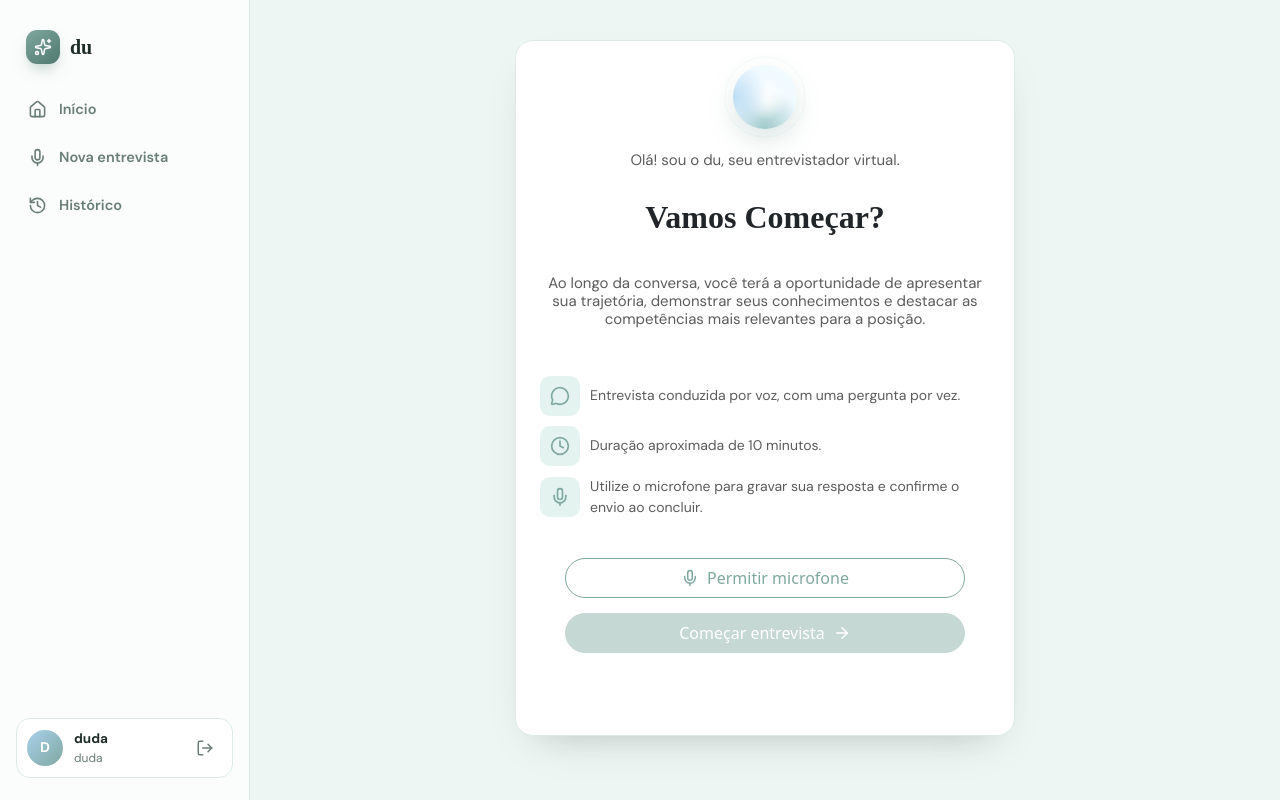
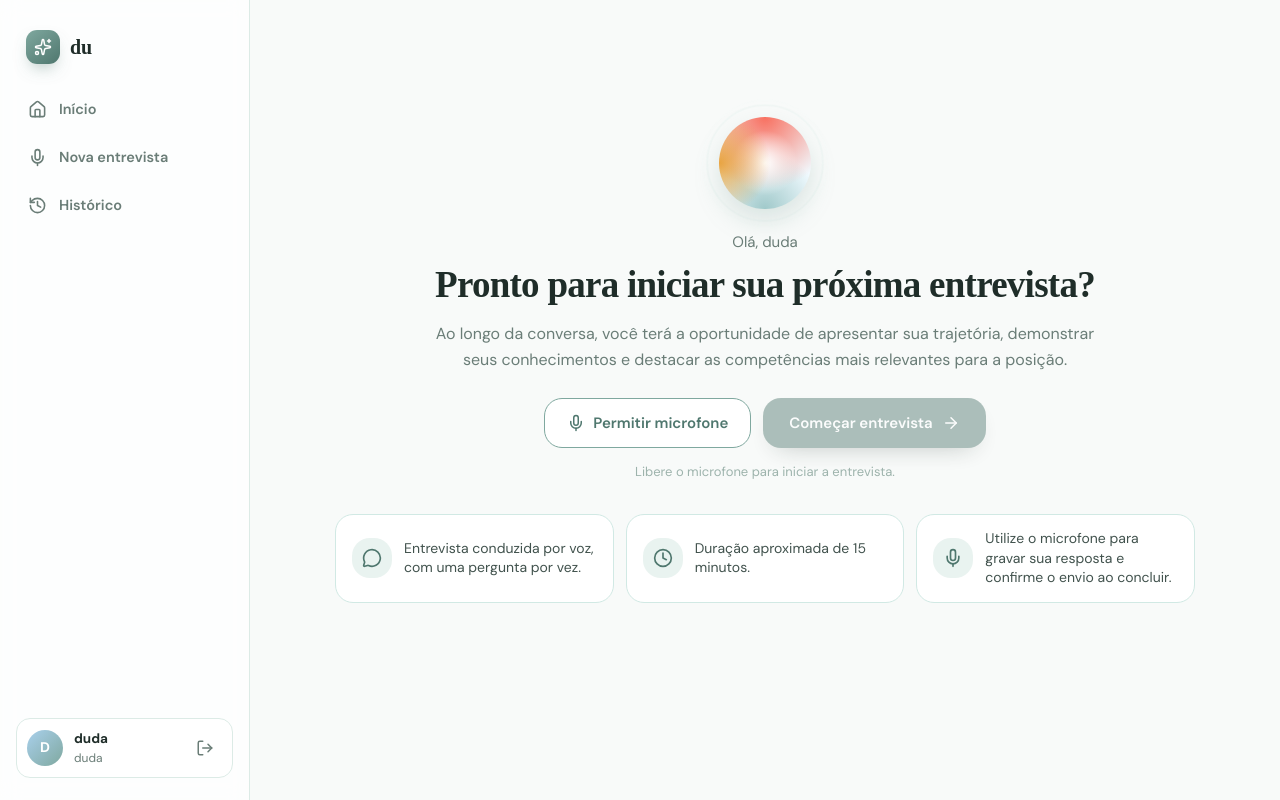
Before and after one commit to joaopaulotr/AEP-ESOFT6SA, a React (Vite) app in the folder frontend/: page /welcome in a window 1280 px wide. Built offline with nearby package versions, Linux system fonts and the light colour scheme; a web font is replaced by a local one.

Commit message:
mudando layout

```diff
--- a/frontend/src/components/Avatar.jsx
+++ b/frontend/src/components/Avatar.jsx
@@ -45,9 +45,9 @@ export default function Avatar({ size = 64, style: extraStyle }) {
                         borderRadius: "50%",
                         boxShadow: "0px 12px 24px rgba(127, 168, 159, 0.25)",
                         background: `
-                            radial-gradient(circle at left center, #bcddf3, transparent 50%),
+                            radial-gradient(circle at left center, #e69113cb, transparent 50%),
                             radial-gradient(circle at center, #ffffff, transparent 50%),
-
+                            radial-gradient(circle at center top, #F87060, transparent 70%),
                             radial-gradient(circle at center bottom, #a0c9ca, transparent 55%),
                             #f1faff
                         `,
--- a/frontend/src/components/SideBar.jsx
+++ b/frontend/src/components/SideBar.jsx
@@ -92,7 +92,7 @@ const style = {
     root: {
         minHeight: "100vh",
         display: "flex",
-        backgroundColor: "#eef6f3",
+        backgroundColor: "#F8FAF9",
     },
     rail: {
         position: "sticky",
--- a/frontend/src/screens/InterviewScreen.jsx
+++ b/frontend/src/screens/InterviewScreen.jsx
@@ -108,7 +108,7 @@ export default function InterviewScreen() {
                     <div style={{ display: "flex", alignItems: "center", gap: 12 }}>
                         <span style={style.timer}><Clock size={15} /> {mmss(segundos)}</span>
                         <button style={style.concluirBtn} onClick={() => navigate("/feedback")}>
-                            <XCircle size={17} /> Concluir & Gerar Feedback
+                            <XCircle size={17} /> Concluir
                         </button>
                     </div>
                 </header>
@@ -119,8 +119,8 @@ export default function InterviewScreen() {
                     <div style={style.colLeft}>
                         <div style={style.aiPanel}>
                             <div style={style.panelHead}>
-                                <span style={style.online}><span className="online-dot" /> ENTREVISTADORA IA ({INTERVIEWER.toUpperCase()})</span>
-                                <span style={style.voiceChip}><Volume2 size={14} /> Voz da IA: Ativada</span>
+                               <span style={style.perguntaNum}>Pergunta ({idx + 1}/{PERGUNTAS.length})</span>
+                                <span style={style.voiceChip}><Volume2 size={14} /> Voz: Ativada</span>
                             </div>
 
                             <div style={style.avatarWrap}>
@@ -137,19 +137,19 @@ export default function InterviewScreen() {
                                 ))}
                             </div>
 
-                            <div style={style.qCard}>
+                            <div style={style.questionCard}>
                                 <div style={style.qHead}>
-                                    <span style={style.qLabel}>PERGUNTA ATUAL ({idx + 1}/{PERGUNTAS.length})</span>
-                                    <span style={style.qTipo}>{atual.tipo}</span>
+
+                                    <span style={style.pergunta}>{atual.pergunta}</span>
                                 </div>
-                                <p style={style.qTexto}>"{atual.texto}"</p>
+                                <p style={style.textoIA}>"{atual.texto}"</p>
                             </div>
                         </div>
 
                         <div style={style.bottomBar}>
                             <div style={{ flex: 1 }}>
                                 <p style={{ margin: 0, fontSize: 12.5, color: "#8a93ab" }}>Status</p>
-                                <p style={{ margin: "2px 0 0", fontSize: 14, fontWeight: 700, color: "#a7d4cb" }}>● Pronta para ouvir</p>
+                                <p style={{ margin: "2px 0 0", fontSize: 14, fontWeight: 700, color: "#a7d4cb" }}>Pronta para ouvir</p>
                             </div>
                             <button
                                 style={{ ...style.micBtn, opacity: turno === "voce" ? 1 : 0.5, cursor: turno === "voce" ? "pointer" : "default" }}
@@ -166,9 +166,9 @@ export default function InterviewScreen() {
                     <div style={style.colRight}>
                         <div style={style.transHead}>
                             <span style={{ display: "flex", alignItems: "center", gap: 8, fontWeight: 700, color: "#e7eaf3", fontSize: 15 }}>
-                                💬 Transcrição ao Vivo
+                                Transcrição ao Vivo
                             </span>
-                            <span style={style.pill}>IA Interativa</span>
+                            <span style={style.pill}>Tempo Real</span>
                         </div>
 
                         <div style={style.msgs}>
@@ -226,8 +226,8 @@ const style = {
         gap: 16,
         flexWrap: "wrap",
         backgroundColor: "#ffffff",
-        borderRadius: 16,
-        border: "1px solid #d1e9e4",
+        borderRadius: 20,
+        border: "1px solid #CDE1DC",
         padding: "14px 18px",
         marginBottom: 18,
     },
@@ -243,35 +243,35 @@ const style = {
     pill: {
         fontSize: 12,
         fontWeight: 600,
-        color: "#ffffff",
-        background: "#bb1010",
+        color: "#26443F",
+        background: "#F4F8F7",
         border: "none",
-        borderRadius: 8,
+        borderRadius: 18,
         padding: "4px 9px",
     },
     timer: {
         display: "inline-flex",
         alignItems: "center",
         gap: 6,
-        color: "#ffffff",
-        background: "#7fa89f",
-        border: "none",
-        borderRadius: 10,
+        color: "#26443F",
+        background: "#F4F8F7",
+        border: "1px solid #CDE1DC",
+        borderRadius: 20,
         padding: "7px 12px",
         fontWeight: 600,
-        fontSize: 14,
+        fontSize: 12,
     },
     concluirBtn: {
         display: "inline-flex",
         alignItems: "center",
         gap: 8,
-         background: "#7fa89f",
-        color: "#ffffff",
-        border: "none",
-        borderRadius: 11,
-        padding: "9px 15px",
-        fontWeight: 700,
-        fontSize: 13.5,
+        background: "#ff000015",
+        color: "#8d0606",
+        border: "1px solid #8f575733",
+        borderRadius: 20,
+        padding: "7px 12px",
+        fontWeight: 600,
+        fontSize: 12,
         cursor: "pointer",
     },
     row: {
@@ -324,15 +324,17 @@ const style = {
         letterSpacing: .3,
     },
     voiceChip: {
-        display: "inline-flex",
+          background: "#F4F8F7",
+         display: "inline-flex",
         alignItems: "center",
-        gap: 6,
+        height: 30,
+        color: "#26443F",
+        border: "1px solid #CDE1DC",
+        borderRadius: 20,
+        fontWeight: 700,
         fontSize: 12,
-        color: "#ffffff",
-        backgroundColor: "#b5ccc7",
-        border: "1px solid #a0c4c5",
-        borderRadius: 8,
-        padding: "4px 9px",
+        letterSpacing: .3,
+         gap: 6,
     },
     avatarWrap: {
         marginTop: 8,
@@ -350,10 +352,10 @@ const style = {
         alignItems: "center",
         height: 26,
     },
-    qCard: {
+    questionCard: {
         width: "100%",
-         backgroundColor: "#e8f1ef",
-        border: "1px solid #d1e9e4",
+        background: "#F4F8F7",
+        border: "1px solid #CDE1DC",
         borderRadius: 14,
         padding: "16px 18px",
         marginTop: 6,
@@ -365,24 +367,34 @@ const style = {
         alignItems: "center",
         marginBottom: 8,
     },
-    qLabel: {
-        color: "#78bda8",
+    perguntaNum: {
+        background: "#F4F8F7",
+        width: 100,
+         display: "inline-flex",
+        alignItems: "center",
+        height: 24,
+        color: "#26443F",
+        border: "1px solid #CDE1DC",
+        borderRadius: 20,
         fontWeight: 700,
         fontSize: 12,
         letterSpacing: .3,
+         gap: 6,
     },
-    qTipo: {
+    pergunta: {
         fontSize: 12,
         fontWeight: 700,
-        color: "#81aca9",
-        background: "#ffffff",
+       color: "#26443F",
+        background: "#F4F8F7",
+        border: "1px solid #CDE1DC",
         border: "none",
         borderRadius: 8,
         padding: "3px 9px",
     },
-    qTexto: {
+    textoIA: {
         margin: 0,
-        color: "#ffffff",
+       color: "#26443F",
+
         fontSize: 16,
         lineHeight: 1.5,
         fontWeight: 600,
@@ -433,9 +445,11 @@ const style = {
         marginBottom: 5,
     },
     bubble: {
-        background: "#7fa89f",
-        color: "#ffffff",
+       color: "#26443F",
+        background: "#F4F8F7",
+        border: "1px solid #CDE1DC",
         borderRadius: 14,
+        borderTopLeftRadius: 2,
         padding: "12px 14px",
         fontSize: 14.5,
         lineHeight: 1.5,
@@ -446,7 +460,7 @@ const style = {
         color: "#efeaff",
     },
     compose: {
-       border: "1px solid #d1e9e4",
+        border: "1px solid #d1e9e4",
         padding: 14,
     },
     textarea: {
@@ -454,7 +468,7 @@ const style = {
         minHeight: 64,
         resize: "none",
         background: "#ffffff",
-      border: "1px solid #d1e9e4",
+        border: "1px solid #d1e9e4",
         borderRadius: 12,
         padding: "12px 14px",
         color: "#e7eaf3",
@@ -472,7 +486,7 @@ const style = {
         display: "inline-flex",
         alignItems: "center",
         gap: 7,
-       background: "#7fa89f",
+        background: "#7fa89f",
         color: "#fff",
         border: "none",
         borderRadius: 10,
--- a/frontend/src/screens/LoginScreen.jsx
+++ b/frontend/src/screens/LoginScreen.jsx
@@ -26,10 +26,10 @@ export default function LoginScreen() {
                 <Avatar size={92} />
 
                 <div style={style.badge}>
-                    <Sparkles size={13} /> Prosa
+                    <Sparkles size={12} /> Du
                 </div>
 
-                <h1 style={style.title}>Bem-vindo de volta</h1>
+                <h1 style={style.title}>Bem vindo de volta!</h1>
                 <p style={style.subtitle}>Entre para fazer entrevistas com a Interviewer.</p>
 
                 <label style={style.label}>E-mail</label>
@@ -124,14 +124,14 @@ const style = {
     title: {
         fontFamily: "Momo Trust Sans",
         fontWeight: 800,
-        fontSize: 26,
+        fontSize: 24,
         marginTop: 14,
         marginBottom: 0,
         color: "#1f2d29",
     },
     subtitle: {
         fontFamily: "dm sans",
-        fontSize: 15,
+        fontSize: 14,
         color: "#6a7d77",
         marginTop: 6,
         marginBottom: 22,
@@ -142,20 +142,20 @@ const style = {
         fontFamily: "dm sans",
         fontSize: 13,
         fontWeight: 600,
-        color: "#41524d",
+        color: "#6a7d77",
         marginBottom: 6,
         marginTop: 4,
     },
     field: {
         width: "100%",
-        height: 50,
+        height: 45,
         marginBottom: 12,
         padding: "0 14px",
         display: "flex",
         alignItems: "center",
         gap: 10,
         border: "1px solid #d1e9e4",
-        borderRadius: 13,
+        borderRadius: 18,
         backgroundColor: "#fbfdfc",
         boxSizing: "border-box",
     },
@@ -192,10 +192,10 @@ const style = {
     },
     entrarBtn: {
         width: "100%",
-        height: 50,
+        height: 40,
         marginTop: 6,
         backgroundColor: "#4f776e",
-        borderRadius: 14,
+        borderRadius: 18,
         border: "none",
         color: "white",
         fontFamily: "dm sans",
@@ -220,9 +220,9 @@ const style = {
     },
     googleBtn: {
         width: "100%",
-        height: 48,
+        height: 45,
         backgroundColor: "#ffffff",
-        borderRadius: 14,
+        borderRadius: 18,
         border: "1px solid #d1e9e4",
         color: "#4f776e",
         fontFamily: "dm sans",
--- a/frontend/src/screens/WelcomeScreen.jsx
+++ b/frontend/src/screens/WelcomeScreen.jsx
@@ -1,78 +1,62 @@
 import { useState } from "react";
 import React from "react";
+import SideBar from "../components/SideBar";
 import Avatar from "../components/Avatar";
-import Layout from "../components/Layout";
-import SideBar from "../components/SideBar";
-import Pointer from "../components/Pointer";
 import { useNavigate } from "react-router-dom";
-
 import { Mic, Clock, MessageCircle, Check, ArrowRight } from "lucide-react";
 
 const INTERVIEWER = "du";
+const NOME = "duda";
+
 
 export default function WelcomeScreen() {
-
     const navigate = useNavigate();
     const [micStatus, setMicStatus] = useState("idle");
 
     async function askMicPermission() {
         try {
             const stream = await navigator.mediaDevices.getUserMedia({ audio: true });
-            stream.getTracks().forEach(track => track.stop());
+            stream.getTracks().forEach((track) => track.stop());
             setMicStatus("ok");
         } catch {
             setMicStatus("denied");
         }
     }
 
+    const comoFunciona = [
+        { ic: <MessageCircle size={20} />, t: "Entrevista conduzida por voz, com uma pergunta por vez." },
+        { ic: <Clock size={20} />, t: "Duração aproximada de 15 minutos." },
+        { ic: <Mic size={20} />, t: "Utilize o microfone para gravar sua resposta e confirme o envio ao concluir." },
+    ];
 
     return (
-
         <SideBar>
             <style>{FONTS}</style>
+
+            <div style={style.root}>
+
                 <div style={style.card}>
-                <Avatar />
-                <p style={style.greeting}> Olá! sou o {INTERVIEWER}, seu entrevistador virtual.</p>
-                <h2 style={style.title}>Vamos Começar?</h2>
-                <h5 style={style.subtitle}>Ao longo da conversa, você terá a oportunidade de apresentar sua trajetória, demonstrar seus conhecimentos e destacar as competências mais relevantes para a posição.</h5>
-                <div style={style.instructions}>
-                    <div style={style.instructions}>
-                        <div style={style.info}>
-                            <div style={style.infoIcon}>
-                                <MessageCircle size={20} />
-                            </div>
-                            <span style={{ color: "#5c5c5c" }}>Entrevista conduzida por voz, com uma pergunta por vez.</span>
-                        </div>
+                    <Avatar size={92} />
+                    <p style={style.saudacao}>Olá, {NOME}</p>
+                    <h1 style={style.title}>Pronto para iniciar sua próxima entrevista?</h1>
+                    <p style={style.subtittle}>
+                        Ao longo da conversa, você terá a oportunidade de apresentar sua trajetória, demonstrar seus conhecimentos e destacar as competências mais relevantes para a posição.
+                    </p>
 
-                        <div style={style.info}>
-                            <div style={style.infoIcon}>
-                                <Clock size={20} />
-                            </div>
-                            <span style={{ color: "#5c5c5c" }}>Duração aproximada de 10 minutos.</span>
-                        </div>
 
-                        <div style={style.info}>
-                            <div style={style.infoIcon}>
-                                <Mic size={20} />
-                            </div>
-                            <span style={{ color: "#5c5c5c" }}>Utilize o microfone para gravar sua resposta e confirme o envio ao concluir.</span>
-                        </div>
-                    </div>
-                </div>
+                    <div style={style.actions}>
                         <button
                             onClick={askMicPermission}
                             disabled={micStatus === "ok"}
                             style={{
-                        ...style.micButton,
+                                ...style.micBtn,
                                 ...(micStatus === "ok" ? style.micBtnOk : {}),
                                 cursor: micStatus === "ok" ? "default" : "pointer",
                             }}
                         >
-                    {micStatus === "ok" ? (
-                        <><Check size={18} /> Microfone pronto</>
-                    ) : (
-                        <><Mic size={18} /> Permitir microfone</>
-                    )}
+                            {micStatus === "ok"
+                                ? (<><Check size={18} /> Microfone pronto</>)
+                                : (<><Mic size={18} /> Permitir microfone</>)}
                         </button>
 
                         <button
@@ -81,113 +65,182 @@ export default function WelcomeScreen() {
                             style={{
                                 ...style.startBtn,
                                 opacity: micStatus === "ok" ? 1 : 0.45,
-                        cursor: micStatus === "ok" ? "default" : "pointer",
+                                cursor: micStatus === "ok" ? "pointer" : "default",
                             }}
                         >
                             Começar entrevista <ArrowRight size={18} />
                         </button>
                     </div>
+
+                    {micStatus === "denied" && (
+                        <p style={style.aviso}>Não foi possível acessar o microfone. Verifique a permissão do navegador.</p>
+                    )}
+                    {micStatus !== "ok" && micStatus !== "denied" && (
+                        <p style={style.hint}>Libere o microfone para iniciar a entrevista.</p>
+                    )}
+                </div>
+
+
+                <div style={style.infoRow}>
+                    {comoFunciona.map((x, i) => (
+                        <div key={i} style={style.infoCard}>
+                            <div style={style.infoIcon}>{x.ic}</div>
+                            <span style={style.infoText}>{x.t}</span>
+                        </div>
+                    ))}
+                </div>
+            </div>
         </SideBar>
-
     );
 }
 
 const FONTS = `
-@import url('https://fonts.googleapis.com/css2?family=Coiny&family=DM+Sans:ital,opsz,wght@0,9..40,100..1000;1,9..40,100..1000&family=Lexend:wght@700&family=Momo+Trust+Display&family=Momo+Trust+Sans:wght@200..800&family=Paytone+One&family=Silkscreen:wght@400;700&display=swap');`
+@import url('https://fonts.googleapis.com/css2?family=Coiny&family=DM+Sans:ital,opsz,wght@0,9..40,100..1000;1,9..40,100..1000&family=Lexend:wght@700&family=Momo+Trust+Display&family=Momo+Trust+Sans:wght@200..800&family=Paytone+One&family=Silkscreen:wght@400;700&display=swap');`;
 
 const style = {
-
-  card: {
+    root: {
         width: "100%",
-    maxWidth: 500,
-    height: "100%",
-    maxHeight: 700,
-    textAlign: "center",
+        maxWidth: 860,
+        margin: "0 auto",
+        minHeight: "80vh",
         display: "flex",
         flexDirection: "column",
         alignItems: "center",
-    borderRadius: 18,
-    padding: 24,
-    backgroundColor: "#fff",
-    border: "1px solid #dcebe6",
-    boxShadow: "0 18px 40px -24px rgba(31,45,41,.35)",
+        justifyContent: "center",
+        gap: 32,
+        padding: "24px 0",
         boxSizing: "border-box",
     },
-
-    greeting: {
+    card: {
+        display: "flex",
+        flexDirection: "column",
+        alignItems: "center",
+        textAlign: "center",
+        width: "100%",
+    },
+    saudacao: {
+        margin: "22px 0 0",
         fontFamily: "dm sans",
-        marginTop: 20,
         fontSize: 15,
-        color: "#5c5c5c",
+        color: "#6a7d77",
     },
     title: {
+        margin: "10px 0 0",
         fontFamily: "Momo Trust Sans",
-        marginTop: 10,
-        fontWeight: 800,
+        fontSize: 37,
+        fontWeight: 700,
+        lineHeight: 1.12,
+        letterSpacing: "-0.02em",
+        color: "#1f2d29",
+        maxWidth: 680,
     },
-    subtitle: {
+    subtittle: {
+        margin: "16px 0 0",
         fontFamily: "dm sans",
-        marginTop: 30,
-        fontSize: 15,
-        fontWeight: 400,
-        color: "#5c5c5c",
+        fontSize: 16,
+        lineHeight: 1.6,
+        color: "#6a7d77",
+        maxWidth: 660,
     },
-
-
-    instructions: {
+    vaga: {
+        marginTop: 22,
+        padding: "7px 16px",
+        borderRadius: 999,
+        fontFamily: "dm sans",
+        fontSize: 13.5,
+        fontWeight: 600,
+        color: "#4f776e",
+        backgroundColor: "#e9f3f0",
+        border: "1px solid #d6ebe3",
+    },
+    actions: {
+        marginTop: 26,
         display: "flex",
-        flexDirection: "column",
-        gap: 10,
-        marginTop: 20,
-        width: "100%",
-        textAlign: "left",
+        gap: 12,
+        flexWrap: "wrap",
+        justifyContent: "center",
     },
-
-    info: {
-        display: "flex",
-        alignItems: "center",
-        justifyContent: "flex-start",
-        textAlign: "left",
-        fontFamily: "dm sans",
-        fontSize: 14,
-    },
-    infoIcon: {
-        width: 40,
-        height: 40,
-        marginRight: 10,
-        display: "grid",
-        placeItems: "center",
-        flexShrink: 0,
-        color: "#7fa89f",
-        backgroundColor: "#e4f3f0",
-        borderRadius: 10,
-
-    },
-    micButton: {
-        width: 400,
-        height: 40,
-        marginTop: 40,
+    micBtn: {
+        height: 50,
+        padding: "0 22px",
         backgroundColor: "#ffffff",
-        borderRadius: 20,
+        borderRadius: 18,
         border: "1px solid #7fa89f",
         display: "flex",
         alignItems: "center",
         justifyContent: "center",
         gap: 8,
-        color: "#7fa89f",
-
+        color: "#4f776e",
+        fontFamily: "dm sans",
+        fontWeight: 600,
+        fontSize: 15,
+    },
+    micBtnOk: {
+        backgroundColor: "#e9f3f0",
+        border: "1px solid #cfe6df",
     },
     startBtn: {
-        width: 400,
-        height: 40,
-        marginTop: 15,
-        backgroundColor: "#7fa89f",
-        borderRadius: 20,
-        border: "1px solid #7fa89f",
+        height: 50,
+        padding: "0 26px",
+        backgroundColor: "#4f776e",
+        borderRadius: 18,
+        border: "none",
         display: "flex",
         alignItems: "center",
         justifyContent: "center",
-        gap: 8,
-        color: "white",
-    }
+        gap: 9,
+        color: "#ffffff",
+        fontFamily: "dm sans",
+        fontWeight: 600,
+        fontSize: 15,
+        boxShadow: "0 10px 26px -14px rgba(31,45,41,.7)",
+    },
+    aviso: {
+        margin: "16px 0 0",
+        fontFamily: "dm sans",
+        fontSize: 13,
+        fontWeight: 600,
+        color: "#c9563b",
+    },
+    hint: {
+        margin: "14px 0 0",
+        fontFamily: "dm sans",
+        fontSize: 13,
+        color: "#9db3ac",
+    },
+    infoRow: {
+        width: "100%",
+        display: "flex",
+        gap: 12,
+        flexWrap: "wrap",
+        justifyContent: "center",
+    },
+    infoCard: {
+        flex: "1 1 210px",
+        minWidth: 200,
+        display: "flex",
+        alignItems: "center",
+        gap: 12,
+        backgroundColor: "#ffffff",
+        border: "1px solid #d1e9e4",
+        borderRadius: 18,
+        padding: "14px 16px",
+    },
+    infoIcon: {
+        width: 40,
+        height: 40,
+        flexShrink: 0,
+        borderRadius: 18,
+        display: "grid",
+        placeItems: "center",
+        color: "#4f776e",
+        backgroundColor: "#e9f3f0",
+    },
+    infoText: {
+        fontFamily: "dm sans",
+        fontSize: 14,
+        lineHeight: 1.4,
+        color: "#41524d",
+        textAlign: "left",
+    },
 };
```
Lines whose indentation alone changed are shown as unchanged.
